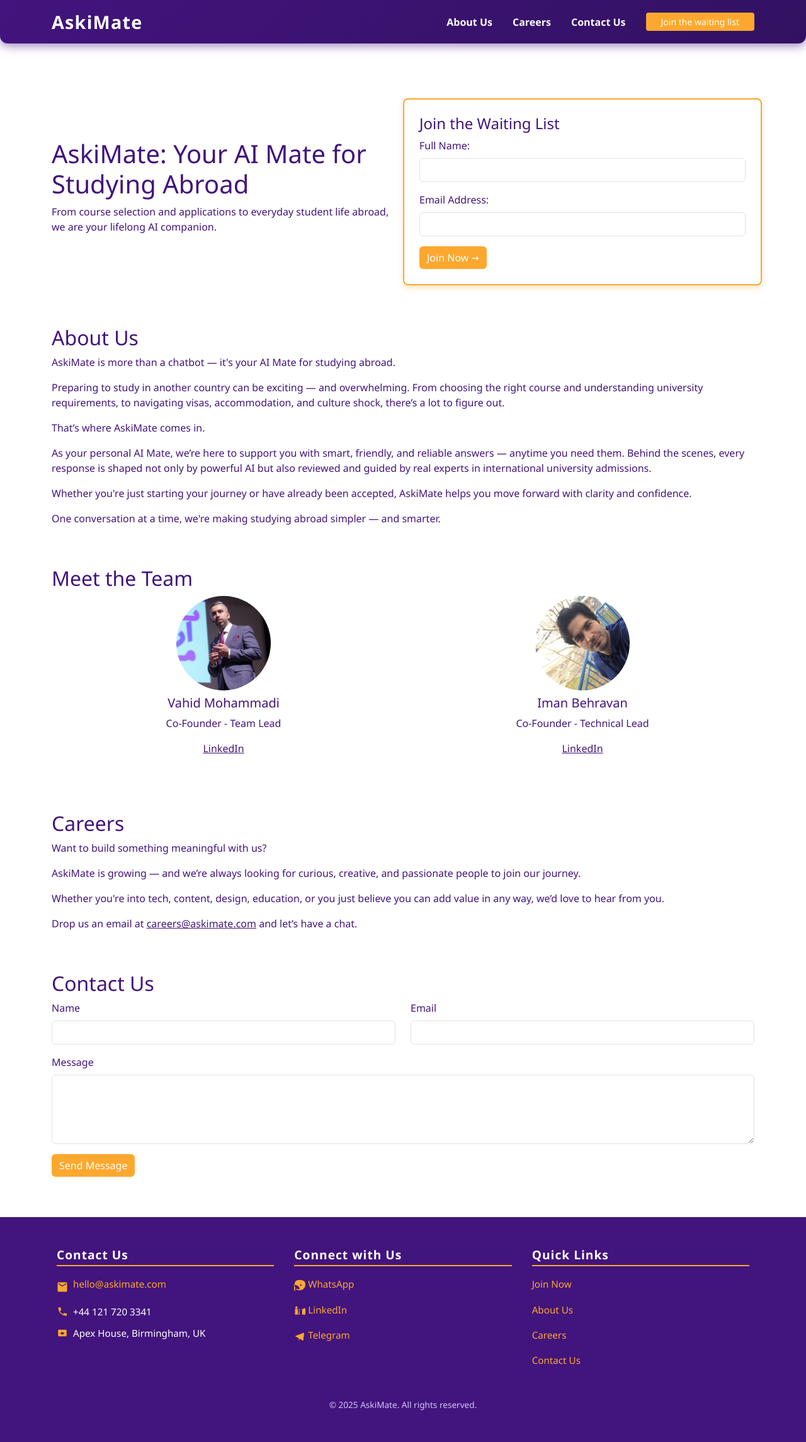
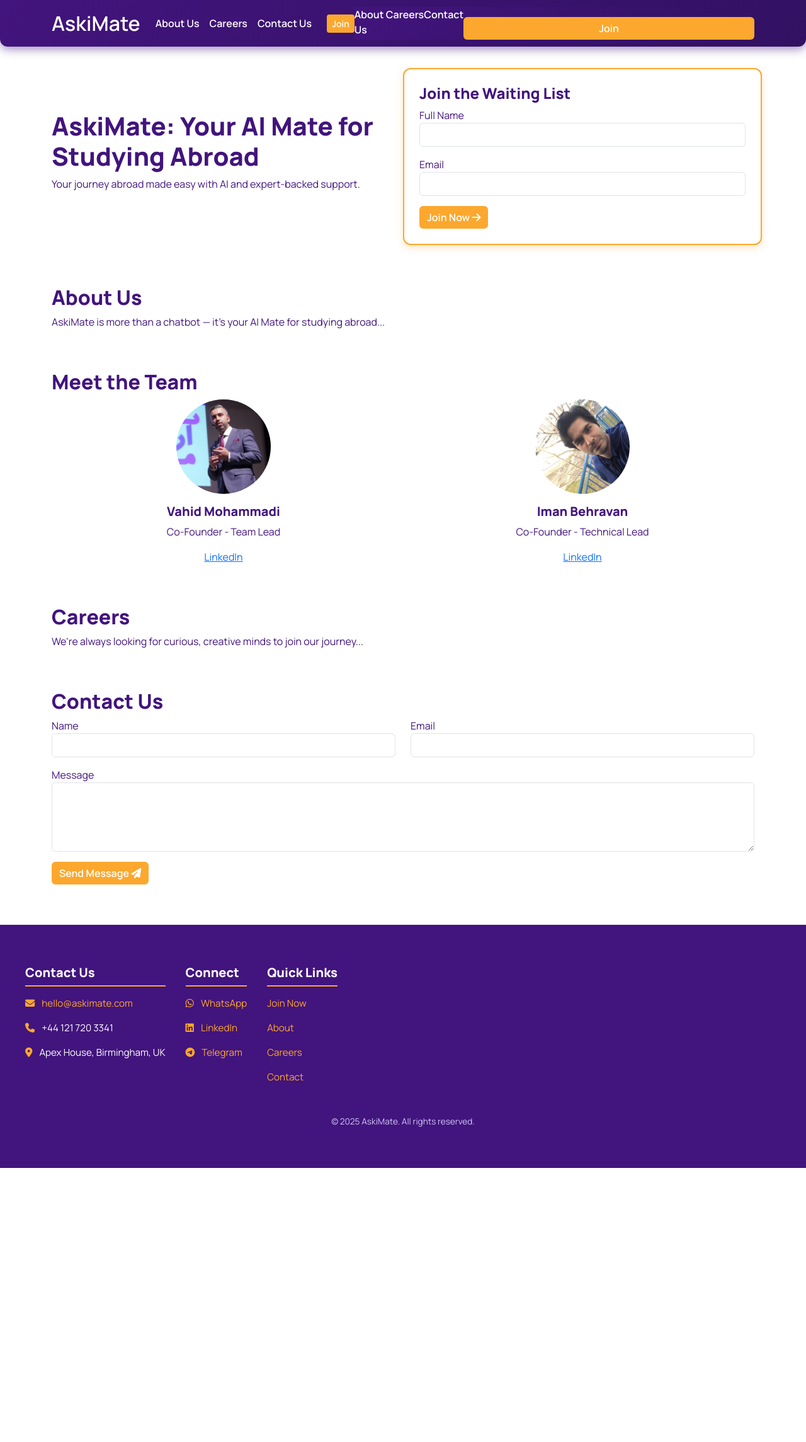
Before and after one commit to vaahiiid/askimate, a Django app: page / in a window 1280 px wide. Shown: the whole page at 63% size. After the commit the page ends 1854 px from the top, so only its background shows below. Run offline with Django 5.2, Linux system fonts and the light colour scheme.

Commit message:
Update main_page.html

```diff
--- a/home_page/templates/home_page/main_page.html
+++ b/home_page/templates/home_page/main_page.html
@@ -1,32 +1,44 @@
-{% load static %}
 <!DOCTYPE html>
 <html lang="en">
+
 <head>
+  {% load static %}
   <meta charset="UTF-8" />
   <meta name="viewport" content="width=device-width, initial-scale=1" />
   <title>AskiMate - Your AI Mate for Studying Abroad</title>
 
   <!-- Bootstrap CSS -->
   <link href="https://cdn.jsdelivr.net/npm/bootstrap@5.3.0/dist/css/bootstrap.min.css" rel="stylesheet" />
+  <!-- Animate on Scroll -->
+  <link href="https://unpkg.com/aos@2.3.1/dist/aos.css" rel="stylesheet" />
+  <!-- Google Fonts -->
+  <link href="https://fonts.googleapis.com/css2?family=Manrope:wght@400;600;800&display=swap" rel="stylesheet">
+  <!-- FontAwesome -->
+  <link rel="stylesheet" href="https://cdnjs.cloudflare.com/ajax/libs/font-awesome/6.5.0/css/all.min.css" integrity="sha512-xxx" crossorigin="anonymous" referrerpolicy="no-referrer" />
 
   <style>
     body {
       background-color: #ffffff;
       color: #42147d;
-      padding-top: 60px; /* برای جبران فیکس شدن نوبار */
-      font-family: 'Segoe UI', Tahoma, Geneva, Verdana, sans-serif;
+      padding-top: 60px;
+      font-family: 'Manrope', sans-serif;
+    }
+
+    h1, h2, h3, h4, h5 {
+      font-weight: 800;
     }
 
     .btn-brand {
       background-color: #fca82e;
       color: #fff;
       border: none;
-      transition: background-color 0.3s ease;
+      transition: 0.3s ease;
+      font-weight: 600;
     }
 
     .btn-brand:hover {
       background-color: #e99e27;
-      color: #fff;
+      transform: scale(1.05);
     }
 
     header {
@@ -41,41 +53,28 @@
       transition: background-color 0.3s ease, box-shadow 0.3s ease;
     }
 
-    a.nav-link, a.nav-link:hover {
+    a.nav-link,
+    .navbar-brand {
       color: #ffffff;
       font-weight: 600;
       transition: color 0.3s ease;
     }
 
-    a.nav-link:hover {
-      color: #fca82e;
+    .navbar-brand {
+      font-size: 2rem;
     }
 
-    .navbar-brand {
-      font-weight: 900;
-      font-size: 1.8rem;
-      letter-spacing: 1.2px;
-      color: #ffffff !important;
-      transition: color 0.3s ease;
-    }
-
+    .nav-link:hover,
     .navbar-brand:hover {
       color: #fca82e !important;
     }
 
-    /* Offcanvas style for mobile */
     .offcanvas.bg-primary {
       background: linear-gradient(135deg, #42147d 0%, #321162 100%);
     }
 
-    .offcanvas .nav-link {
-      color: #ffffff;
-      font-weight: 600;
-      margin-bottom: 0.8rem;
-    }
-
+    .offcanvas .nav-link,
     .offcanvas .btn-brand {
-      background-color: #fca82e;
       color: #fff;
     }
 
@@ -83,130 +82,54 @@
       margin-bottom: 4rem;
     }
 
-    /* Hero animations */
-    #join h1 {
-      animation: fadeInDown 1s ease forwards;
-    }
-
-    #join p {
-      animation: fadeInUp 1s ease 0.5s forwards;
-      opacity: 0;
-    }
-
-    #join form {
-      animation: fadeIn 1s ease 1s forwards;
-      opacity: 0;
-    }
-
-    @keyframes fadeInDown {
-      0% {
-        opacity: 0;
-        transform: translateY(-20px);
-      }
-      100% {
-        opacity: 1;
-        transform: translateY(0);
-      }
-    }
-
-    @keyframes fadeInUp {
-      0% {
-        opacity: 0;
-        transform: translateY(20px);
-      }
-      100% {
-        opacity: 1;
-        transform: translateY(0);
-      }
-    }
-
-    @keyframes fadeIn {
-      0% {
-        opacity: 0;
-      }
-      100% {
-        opacity: 1;
-      }
-    }
-
     .join-box {
       border: 2px solid #fca82e;
       padding: 1.5rem;
       background-color: #fff;
-  border-radius: 8px;
-  box-shadow: 0 4px 10px rgba(252, 168, 46, 0.3);
-  opacity: 0;
-  transform: translateY(20px);
-  animation: fadeInUpBox 1s ease forwards;
-  animation-delay: 1.2s;
+      border-radius: 12px;
+      box-shadow: 0 4px 12px rgba(252, 168, 46, 0.3);
     }
 
-@keyframes fadeInUpBox {
-  to {
-    opacity: 1;
-    transform: translateY(0);
-  }
+    .team-member img {
+      border: 4px solid #fca82e;
     }
 
-
-
-    /* Footer styling */
     footer {
       background-color: #42147d;
       color: white;
-      padding: 3rem 1rem;
+      padding: 4rem 1rem;
       font-size: 0.95rem;
-      line-height: 1.6;
     }
+
     footer a {
       color: #fca82e;
       text-decoration: none;
-      transition: color 0.3s ease;
     }
+
     footer a:hover {
       color: #fff3d1;
-      text-decoration: underline;
     }
 
     .footer-container {
-      max-width: 1100px;
+      max-width: 1200px;
       margin: auto;
       display: flex;
       flex-wrap: wrap;
-      justify-content: space-between;
       gap: 2rem;
     }
 
-    .footer-section {
-      flex: 1 1 220px;
-      min-width: 180px;
+    .footer-section h5 {
+      font-weight: 700;
+      margin-bottom: 1rem;
+      border-bottom: 2px solid #fca82e;
+      padding-bottom: 0.5rem;
     }
 
-    .footer-section h5 {
-      margin-bottom: 1rem;
-      font-weight: 700;
-      letter-spacing: 1px;
-      font-size: 1.2rem;
-      border-bottom: 2px solid #fca82e;
-      padding-bottom: 0.3rem;
+    .footer-icon {
+      color: #fca82e;
+      margin-right: 0.5rem;
     }
 
-    .contact-info p, .contact-info a {
-      margin-bottom: 0.6rem;
-      display: flex;
-      align-items: center;
-      gap: 0.5rem;
-    }
-
-    /* Simple SVG icons styling */
-    .footer-icon {
-      width: 18px;
-      height: 18px;
-      fill: #fca82e;
-      flex-shrink: 0;
-    }
-
-    /* Bottom copyright */
     .footer-bottom {
       text-align: center;
       margin-top: 2rem;
@@ -214,251 +137,180 @@
       color: #d1c7f7;
     }
 
-    /* ---------- تغییرات برای اسکرول ---------- */
     .navbar-scroll {
-      background-color: #ffffff !important;
+      background-color: #fff !important;
       box-shadow: 0 4px 15px rgba(0, 0, 0, 0.1) !important;
-      border-bottom-left-radius: 0 !important;
-      border-bottom-right-radius: 0 !important;
-      transition: background-color 0.3s ease, box-shadow 0.3s ease;
     }
 
-    /* تغییر پس‌زمینه درون نوبار (nav) */
-    .navbar-scroll nav.navbar {
-      background-color: #ffffff !important;
-    }
-
-    .navbar-scroll a.nav-link,
+    .navbar-scroll .nav-link,
     .navbar-scroll .navbar-brand {
-      color: #000000 !important;
-      transition: color 0.3s ease;
-    }
-
-    .navbar-scroll a.nav-link:hover,
-    .navbar-scroll .navbar-brand:hover {
-      color: #fca82e !important;
+      color: #000 !important;
     }
 
     .navbar-scroll .btn-brand {
-      background-color: #fca82e !important;
-      color: #fff !important;
-      border: none !important;
-    }
-
-    .navbar-scroll .btn-brand:hover {
-      background-color: #e99e27 !important;
-      color: #fff !important;
+      background-color: #fca82e;
+      color: #fff;
     }
   </style>
 </head>
+
 <body>
-
-<!-- Header with Fixed Navbar -->
+  <!-- Navbar -->
   <header class="fixed-top navbar-fixed">
     <nav class="navbar navbar-expand-md navbar-dark py-2">
       <div class="container">
-      <a class="navbar-brand fw-bold" href="#">AskiMate</a>
-
-      <!-- Toggler برای موبایل -->
-      <button class="navbar-toggler d-md-none" type="button" data-bs-toggle="offcanvas" data-bs-target="#mobileNav" aria-controls="mobileNav" aria-label="Toggle navigation">
+        <a class="navbar-brand" href="#">AskiMate</a>
+        <button class="navbar-toggler" type="button" data-bs-toggle="offcanvas" data-bs-target="#mobileNav">
           <span class="navbar-toggler-icon"></span>
         </button>
 
-      <!-- منوی دسکتاپ (فقط در سایز md به بالا) -->
         <ul class="navbar-nav ms-auto d-none d-md-flex align-items-center">
-        <li class="nav-item"><a href="#about" class="nav-link px-3">About Us</a></li>
-        <li class="nav-item"><a href="#careers" class="nav-link px-3">Careers</a></li>
-        <li class="nav-item"><a href="#contact" class="nav-link px-3">Contact Us</a></li>
-        <li class="nav-item ms-3">
-          <a href="#join" class="btn btn-sm btn-brand px-4">Join the waiting list</a>
-        </li>
-      </ul>
-
-      <!-- Offcanvas برای موبایل -->
-      <div class="offcanvas offcanvas-end bg-primary text-white d-md-none" tabindex="-1" id="mobileNav" aria-labelledby="mobileNavLabel">
-        <div class="offcanvas-header">
-          <h5 class="offcanvas-title" id="mobileNavLabel">Menu</h5>
-          <button type="button" class="btn-close btn-close-white" data-bs-dismiss="offcanvas" aria-label="Close"></button>
-        </div>
-        <div class="offcanvas-body">
-          <ul class="navbar-nav ms-auto">
           <li class="nav-item"><a href="#about" class="nav-link">About Us</a></li>
           <li class="nav-item"><a href="#careers" class="nav-link">Careers</a></li>
           <li class="nav-item"><a href="#contact" class="nav-link">Contact Us</a></li>
-            <li class="nav-item mt-3">
-              <a href="#join" class="btn btn-brand w-100">Join the Waiting List</a>
-            </li>
+          <li class="nav-item ms-3"><a href="#join" class="btn btn-sm btn-brand">Join</a></li>
         </ul>
+
+        <div class="offcanvas offcanvas-end bg-primary text-white" tabindex="-1" id="mobileNav">
+          <div class="offcanvas-header">
+            <h5 class="offcanvas-title">Menu</h5>
+            <button type="button" class="btn-close btn-close-white" data-bs-dismiss="offcanvas"></button>
+          </div>
+          <div class="offcanvas-body">
+            <a href="#about" class="nav-link">About Us</a>
+            <a href="#careers" class="nav-link">Careers</a>
+            <a href="#contact" class="nav-link">Contact</a>
+            <a href="#join" class="btn btn-brand w-100 mt-3">Join</a>
           </div>
         </div>
-
       </div>
     </nav>
   </header>
 
-
-<main class="container pt-5 my-5">
-
+  <!-- Main -->
+  <main class="container pt-5">
     {% if messages %}
-  <div class="container mb-4">
+    <div class="mt-4">
       {% for message in messages %}
       <div class="alert alert-{{ message.tags }}">{{ message }}</div>
       {% endfor %}
     </div>
     {% endif %}
 
-  <!-- Hero Section -->
+    <!-- Hero -->
     <section class="row align-items-center" id="join">
-  <div class="col-md-6">
+      <div class="col-md-6" data-aos="fade-right">
         <h1>AskiMate: Your AI Mate for Studying Abroad</h1>
-    <p>From course selection and applications to everyday student life abroad, we are your lifelong AI companion.</p>
+        <p>Your journey abroad made easy with AI and expert-backed support.</p>
       </div>
-  <div class="col-md-6 join-box">
+      <div class="col-md-6 join-box" data-aos="fade-left">
         <h4>Join the Waiting List</h4>
         <form method="POST" action="{% url 'main_page' %}">
           {% csrf_token %}
           <div class="mb-3">
-        <label for="fullName" class="form-label">Full Name:</label>
-        <input type="text" id="fullName" name="fullName" class="form-control" required />
+            <label for="fullName">Full Name</label>
+            <input type="text" id="fullName" name="fullName" class="form-control" required>
           </div>
           <div class="mb-3">
-        <label for="email" class="form-label">Email Address:</label>
-        <input type="email" id="email" name="email" class="form-control" required />
+            <label for="email">Email</label>
+            <input type="email" id="email" name="email" class="form-control" required>
           </div>
-      <button type="submit" class="btn btn-brand">Join Now →</button>
+          <button class="btn btn-brand">Join Now <i class="fa-solid fa-arrow-right"></i></button>
         </form>
       </div>
     </section>
 
-
     <!-- About Us -->
-  <section id="about">
+    <section id="about" data-aos="fade-up">
       <h2>About Us</h2>
-    <p>AskiMate is more than a chatbot — it's your AI Mate for studying abroad.</p>
-    <p>Preparing to study in another country can be exciting — and overwhelming. From choosing the right course and understanding university requirements, to navigating visas, accommodation, and culture shock, there’s a lot to figure out. </p>
-    <p>That’s where AskiMate comes in.</p>
-    <p>As your personal AI Mate, we’re here to support you with smart, friendly, and reliable answers — anytime you need them. Behind the scenes, every response is shaped not only by powerful AI but also reviewed and guided by real experts in international university admissions.</p>
-    <p>Whether you're just starting your journey or have already been accepted, AskiMate helps you move forward with clarity and confidence.</p>
-    <p>One conversation at a time, we're making studying abroad simpler — and smarter.</p>
+      <p>AskiMate is more than a chatbot — it's your AI Mate for studying abroad...</p>
     </section>
 
-  <!-- Meet the Team -->
-  <section>
+    <!-- Team -->
+    <section data-aos="fade-up">
       <h2>Meet the Team</h2>
       <div class="row text-center">
-      <div class="col-12 col-md-6 mb-4 team-member">
-        <img src="{% static 'images/vahid.jpg' %}" alt="Vahid Mohammadi" class="rounded-circle mb-2" width="150" height="150">
+        <div class="col-md-6">
+          <img src="{% static 'images/vahid.jpg' %}" class="rounded-circle mb-3" width="150">
           <h5>Vahid Mohammadi</h5>
           <p>Co-Founder - Team Lead</p>
-        <a href="https://www.linkedin.com/in/vahidmohamadi/" target="_blank" style="color: #42147d;">LinkedIn</a>
+          <a href="https://www.linkedin.com/in/vahidmohamadi/" target="_blank">LinkedIn</a>
         </div>
-      <div class="col-12 col-md-6 mb-4 team-member">
-        <img src="{% static 'images/iman.jpg' %}" alt="Iman Behravan" class="rounded-circle mb-2" width="150" height="150">
+        <div class="col-md-6">
+          <img src="{% static 'images/iman.jpg' %}" class="rounded-circle mb-3" width="150">
           <h5>Iman Behravan</h5>
           <p>Co-Founder - Technical Lead</p>
-        <a href="https://www.linkedin.com/in/iman-behravan-22932783" target="_blank" style="color: #42147d;">LinkedIn</a>
+          <a href="https://www.linkedin.com/in/iman-behravan-22932783" target="_blank">LinkedIn</a>
         </div>
       </div>
     </section>
 
     <!-- Careers -->
-  <section id="careers">
+    <section id="careers" data-aos="fade-up">
       <h2>Careers</h2>
-    <p>Want to build something meaningful with us?</p>
-    <p>AskiMate is growing — and we’re always looking for curious, creative, and passionate people to join our journey.</p>
-    <p>Whether you're into tech, content, design, education, or you just believe you can add value in any way, we’d love to hear from you.</p>
-    <p>Drop us an email at <a href="mailto:careers@askimate.com" style="color: #42147d;">careers@askimate.com</a> and let’s have a chat.</p>
+      <p>We're always looking for curious, creative minds to join our journey...</p>
     </section>
 
-  <!-- Contact Us -->
-  <section id="contact">
+    <!-- Contact -->
+    <section id="contact" data-aos="fade-up">
       <h2>Contact Us</h2>
       <form method="post" action="{% url 'contact_form' %}">
         {% csrf_token %}
         <div class="row">
-        <div class="col-12 col-md-6 mb-3">
-          <label for="contactName" class="form-label">Name</label>
-          <input type="text" class="form-control" name="contact_name" id="contactName" required>
+          <div class="col-md-6 mb-3">
+            <label for="contactName">Name</label>
+            <input type="text" class="form-control" id="contactName" name="contact_name" required>
           </div>
-        <div class="col-12 col-md-6 mb-3">
-          <label for="contactEmail" class="form-label">Email</label>
-          <input type="email" class="form-control" name="contact_email" id="contactEmail" required>
+          <div class="col-md-6 mb-3">
+            <label for="contactEmail">Email</label>
+            <input type="email" class="form-control" id="contactEmail" name="contact_email" required>
           </div>
           <div class="col-12 mb-3">
-          <label for="message" class="form-label">Message</label>
-          <textarea class="form-control" name="contact_message" id="message" rows="4" required></textarea>
+            <label for="message">Message</label>
+            <textarea class="form-control" id="message" name="contact_message" rows="4" required></textarea>
           </div>
         </div>
-      <button type="submit" class="btn btn-brand">Send Message</button>
+        <button type="submit" class="btn btn-brand">Send Message <i class="fa-solid fa-paper-plane"></i></button>
       </form>
-
     </section>
-
   </main>
 
   <!-- Footer -->
   <footer>
     <div class="footer-container">
-    <div class="footer-section contact-info">
+      <div class="footer-section">
         <h5>Contact Us</h5>
-      <p>
-        <svg class="footer-icon" xmlns="http://www.w3.org/2000/svg" viewBox="0 0 24 24"><path d="M2 3h20v18H2z" fill="none"/><path d="M20 2H4c-1.1 0-2 .9-2 2v16a2 2 0 002 2h16a2 2 0 002-2V4c0-1.1-.9-2-2-2zm0 4l-8 5-8-5V4l8 5 8-5v2z"/></svg>
-        <a href="mailto:hello@askimate.com">hello@askimate.com</a>
-      </p>
-      <p>
-        <svg class="footer-icon" xmlns="http://www.w3.org/2000/svg" viewBox="0 0 24 24"><path d="M6.62 10.79a15.05 15.05 0 006.59 6.59l2.2-2.2a1 1 0 011.11-.21c1.2.48 2.5.74 3.85.74a1 1 0 011 1v3.25a1 1 0 01-1 1C10.75 20.5 3.5 13.25 3.5 4a1 1 0 011-1h3.25a1 1 0 011 1c0 1.35.26 2.65.74 3.85a1 1 0 01-.21 1.11l-2.2 2.2z"/></svg>
-        +44 121 720 3341
-      </p>
-      <p>
-        <svg class="footer-icon" xmlns="http://www.w3.org/2000/svg" viewBox="0 0 24 24"><path d="M19.5 5h-15A1.5 1.5 0 003 6.5v11A1.5 1.5 0 004.5 19h15a1.5 1.5 0 001.5-1.5v-11A1.5 1.5 0 0019.5 5zM12 15.5l-4.5-3 4.5-3 4.5 3-4.5 3z"/></svg>
-        Apex House, Birmingham, UK
-      </p>
+        <p><i class="fa-solid fa-envelope footer-icon"></i> <a href="mailto:hello@askimate.com">hello@askimate.com</a></p>
+        <p><i class="fa-solid fa-phone footer-icon"></i> +44 121 720 3341</p>
+        <p><i class="fa-solid fa-location-dot footer-icon"></i> Apex House, Birmingham, UK</p>
       </div>
-
       <div class="footer-section">
-      <h5>Connect with Us</h5>
-      <p>
-        <a href="https://api.whatsapp.com/send/?phone=447963345465" target="_blank" rel="noopener">
-          <svg class="footer-icon" xmlns="http://www.w3.org/2000/svg" viewBox="0 0 24 24"><path d="M20.52 3.48A11.92 11.92 0 0012 1a11.92 11.92 0 00-8.48 2.48A11.88 11.88 0 001 12c0 2.18.68 4.17 1.83 5.84L1 23l5.23-1.75A11.94 11.94 0 0012 23c6.63 0 12-5.37 12-12a11.95 11.95 0 00-3.48-8.52zM12 21a9 9 0 01-4.63-1.3l-.33-.2-3.11 1.04 1.05-3.03-.22-.34A9 9 0 113 12a9 9 0 019 9zm5.45-7.75l-1.7-.5a1 1 0 00-1.06.25l-1 .97a6.11 6.11 0 01-2.85-2.85l.96-1a1 1 0 00.25-1.06l-.5-1.71a1 1 0 00-1-.67H8a1 1 0 00-1 .9 7.56 7.56 0 005.13 5.13 1 1 0 00.91-1v-2.42a1 1 0 00-.66-1z"/></svg>
-          WhatsApp
-        </a>
-      </p>
-      <p>
-        <a href="https://www.linkedin.com/company/askimate" target="_blank" rel="noopener">
-          <svg class="footer-icon" xmlns="http://www.w3.org/2000/svg" viewBox="0 0 24 24"><path d="M4.98 3.5A2.48 2.48 0 002.5 6a2.48 2.48 0 002.48 2.5A2.48 2.48 0 007.5 6a2.48 2.48 0 00-2.52-2.5zM2 9h6v12H2zm9 0h6v1.72h.08a6.6 6.6 0 015.94-3.08c6.36 0 7.53 4.18 7.53 9.6V21H17v-7.72c0-1.84 0-4.22-2.56-4.22-2.56 0-2.95 2-2.95 4.07V21H9z"/></svg>
-          LinkedIn
-        </a>
-      </p>
-      <p>
-        <a href="https://t.me/askimate" target="_blank" rel="noopener">
-          <svg class="footer-icon" xmlns="http://www.w3.org/2000/svg" viewBox="0 0 24 24"><path d="M9.95 16.45l-.35 3.83c.5 0 .72-.22.98-.5l2.35-2.23 4.86 3.57c.89.49 1.52.23 1.75-.83L21.23 6.4c.28-1.18-.42-1.66-1.2-1.38L3.5 11.2c-1.14.44-1.13 1.07-.2 1.37z"/></svg>
-          Telegram
-        </a>
-      </p>
+        <h5>Connect</h5>
+        <p><i class="fa-brands fa-whatsapp footer-icon"></i> <a href="https://api.whatsapp.com/send/?phone=447963345465">WhatsApp</a></p>
+        <p><i class="fa-brands fa-linkedin footer-icon"></i> <a href="https://linkedin.com/company/askimate">LinkedIn</a></p>
+        <p><i class="fa-brands fa-telegram footer-icon"></i> <a href="https://t.me/askimate">Telegram</a></p>
       </div>
-
       <div class="footer-section">
         <h5>Quick Links</h5>
         <p><a href="#join">Join Now</a></p>
-      <p><a href="#about">About Us</a></p>
+        <p><a href="#about">About</a></p>
         <p><a href="#careers">Careers</a></p>
-      <p><a href="#contact">Contact Us</a></p>
+        <p><a href="#contact">Contact</a></p>
       </div>
     </div>
-
-  <div class="footer-bottom">
-    &copy; 2025 AskiMate. All rights reserved.
-  </div>
+    <div class="footer-bottom">&copy; 2025 AskiMate. All rights reserved.</div>
   </footer>
 
+  <!-- Scripts -->
   <script src="https://cdn.jsdelivr.net/npm/bootstrap@5.3.0/dist/js/bootstrap.bundle.min.js"></script>
+  <script src="https://unpkg.com/aos@2.3.1/dist/aos.js"></script>
+  <script>
+    AOS.init({ once: true });
 
-<!-- اسکریپت تغییر رنگ نوبار هنگام اسکرول -->
-<script>
-  window.addEventListener('scroll', function() {
-    const header = document.querySelector('header.navbar-fixed');
-    const nav = header.querySelector('nav.navbar');
-    if(window.scrollY > 50) {
+    window.addEventListener('scroll', function () {
+      const header = document.querySelector('header');
+      const nav = header.querySelector('nav');
+      if (window.scrollY > 50) {
         header.classList.add('navbar-scroll');
         nav.classList.remove('navbar-dark');
         nav.classList.add('navbar-light');
@@ -469,6 +321,6 @@
       }
     });
   </script>
+</body>
 
-</body>
 </html>
```
Lines whose indentation alone changed are shown as unchanged.
